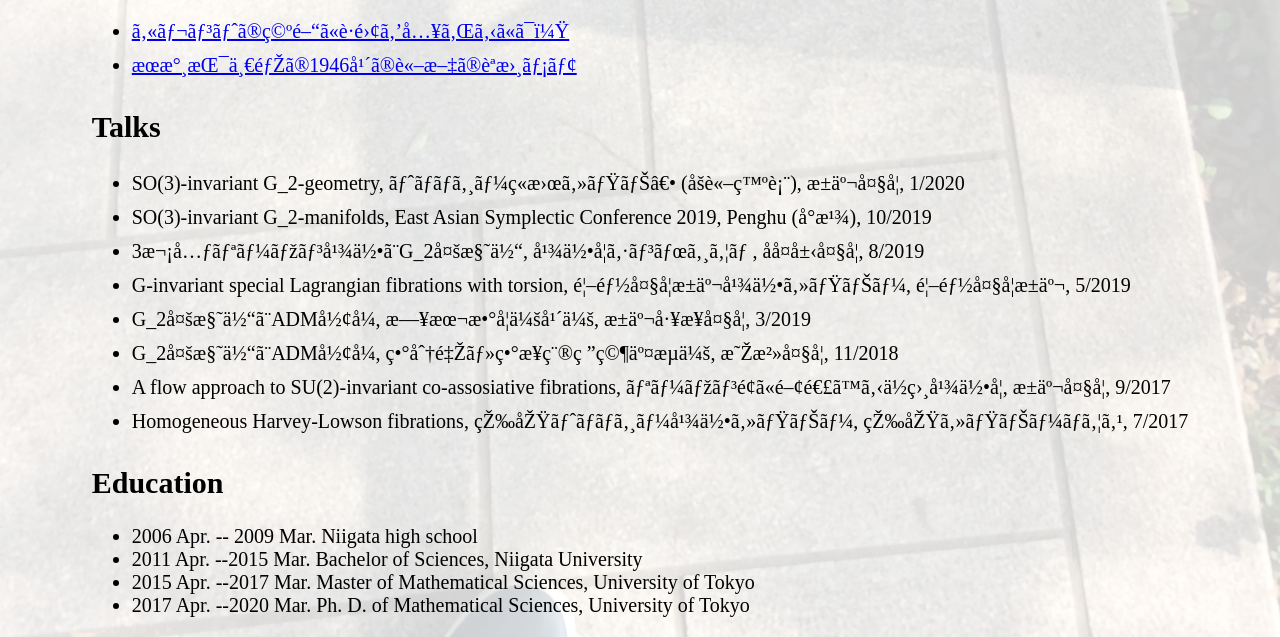
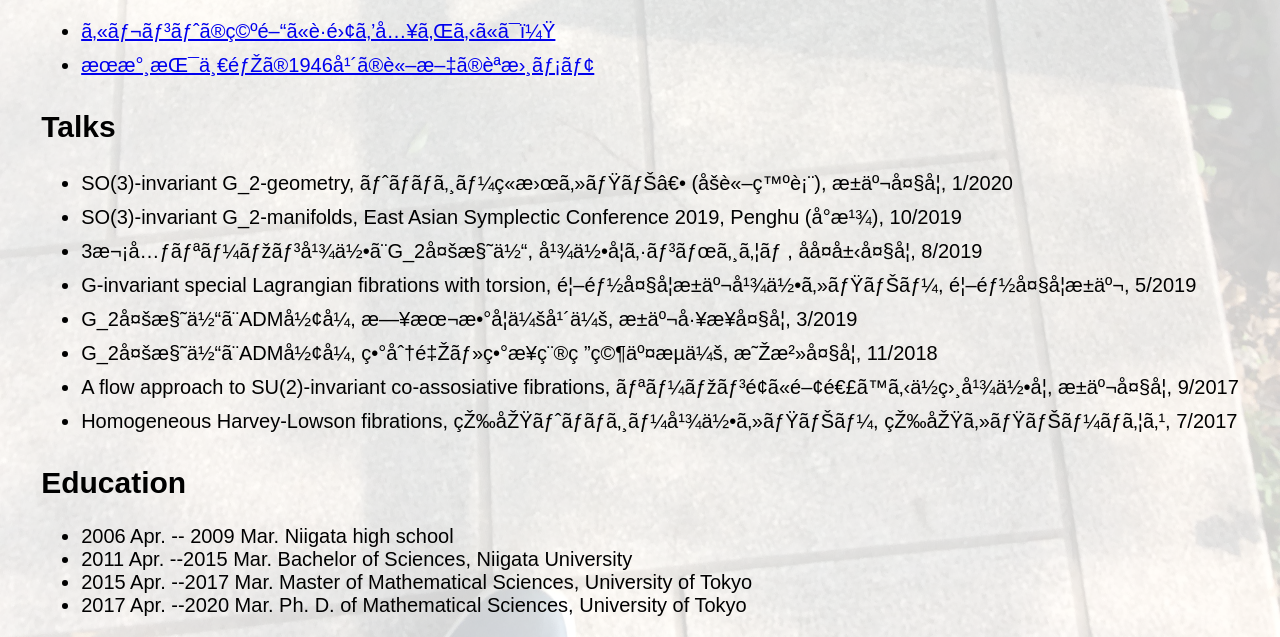
Before and after one commit to ryoheit8r/ryoheit8r.github.io, a plain HTML site: page index.html in a window 1280 px wide. Shown: the part 592-1229 px from the top of the page. Drawn offline with Linux system fonts and the light colour scheme.

Commit message:
Update style.css

```diff
--- a/style.css
+++ b/style.css
@@ -11,9 +11,7 @@
 /* 基本設定: ページ全体 */
 body {
     margin: 0;
-    font-family: 'メイリオ',
-        'Hiragino Kaku Gothic Pro'
-        sans-serif;
+    font-family: 'Sawarabi Mincho', sans-serif;
 }
 
 /* コンテンツA: ヒーローイメージ */
```
